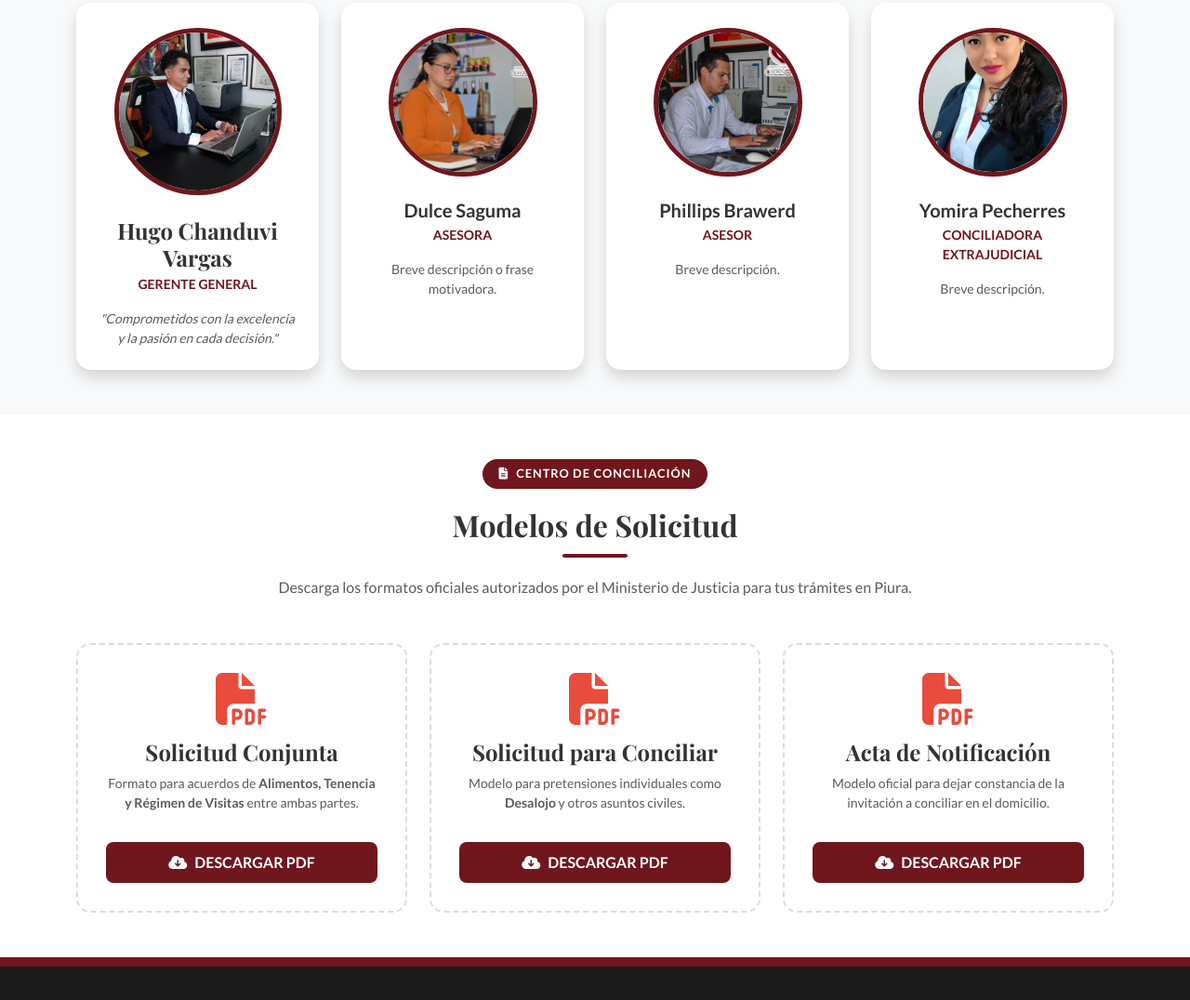
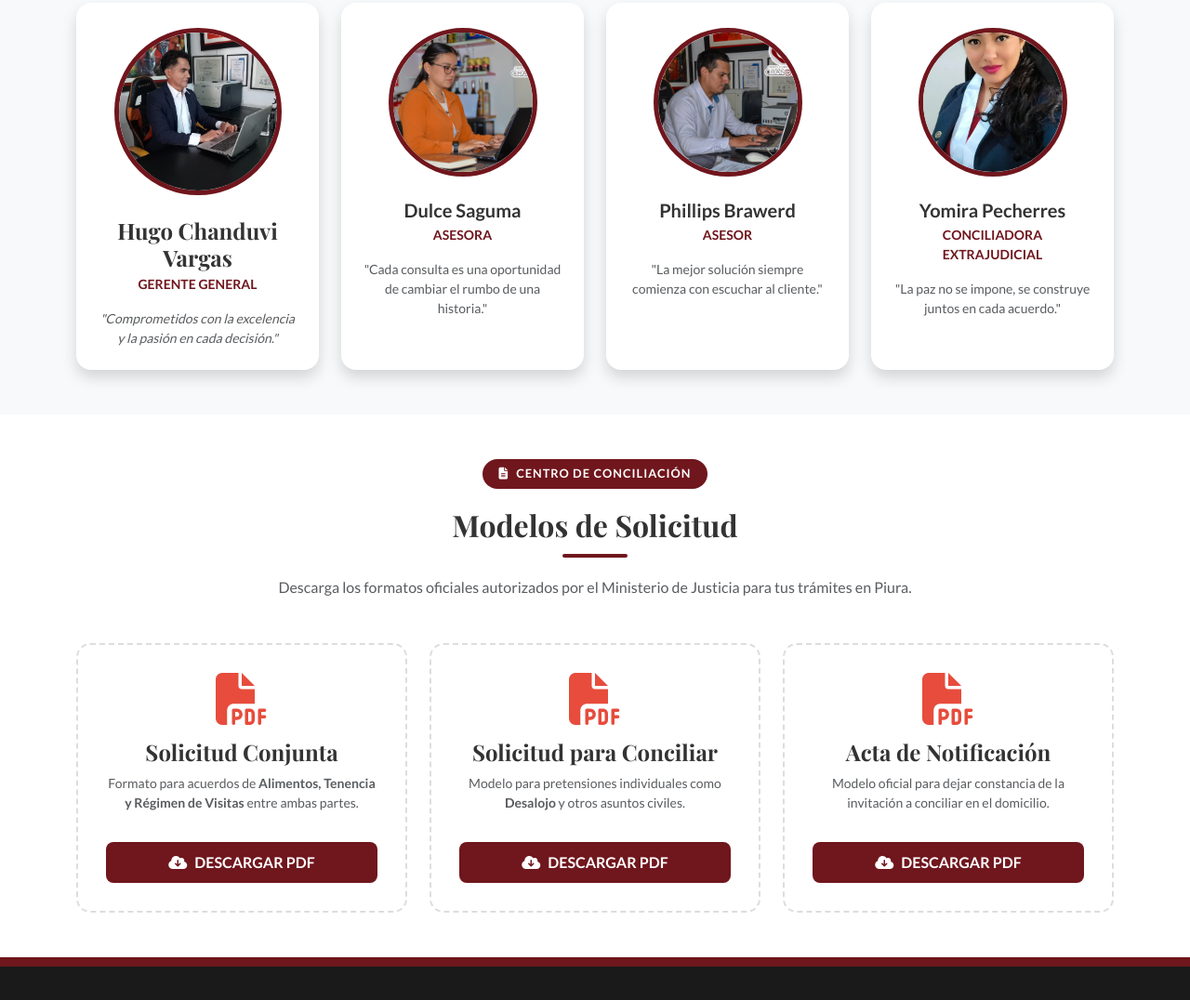
Before and after one commit to Almejiaag203/GRUPO-CHANDUVI, a plain HTML site: page index.html in a window 1280 px wide. Shown: the part 4158-5234 px from the top of the page at 93% size. Drawn offline with nearby package versions, Linux system fonts and the light colour scheme.

Commit message:
Update index.html

```diff
--- a/index.html
+++ b/index.html
@@ -796,7 +796,7 @@
               </div>
               <h5 class="fw-bold mb-1">Dulce Saguma</h5>
               <p class="text-uppercase small fw-bold" style="color:var(--guinda)">Asesora</p>
-              <p class="text-muted small mb-0">Breve descripción o frase motivadora.</p>
+              <p class="text-muted small mb-0">"Cada consulta es una oportunidad de cambiar el rumbo de una historia."</p>
             </div>
           </div>
 
@@ -808,7 +808,7 @@
               </div>
               <h5 class="fw-bold mb-1">Phillips Brawerd</h5>
               <p class="text-uppercase small fw-bold" style="color:var(--guinda)">Asesor</p>
-              <p class="text-muted small mb-0">Breve descripción.</p>
+              <p class="text-muted small mb-0">"La mejor solución siempre comienza con escuchar al cliente."</p>
             </div>
           </div>
 
@@ -820,7 +820,7 @@
               </div>
               <h5 class="fw-bold mb-1">Yomira Pecherres</h5>
               <p class="text-uppercase small fw-bold" style="color:var(--guinda)">Conciliadora Extrajudicial</p>
-              <p class="text-muted small mb-0">Breve descripción.</p>
+              <p class="text-muted small mb-0">"La paz no se impone, se construye juntos en cada acuerdo."</p>
             </div>
           </div>
         </div>
```
